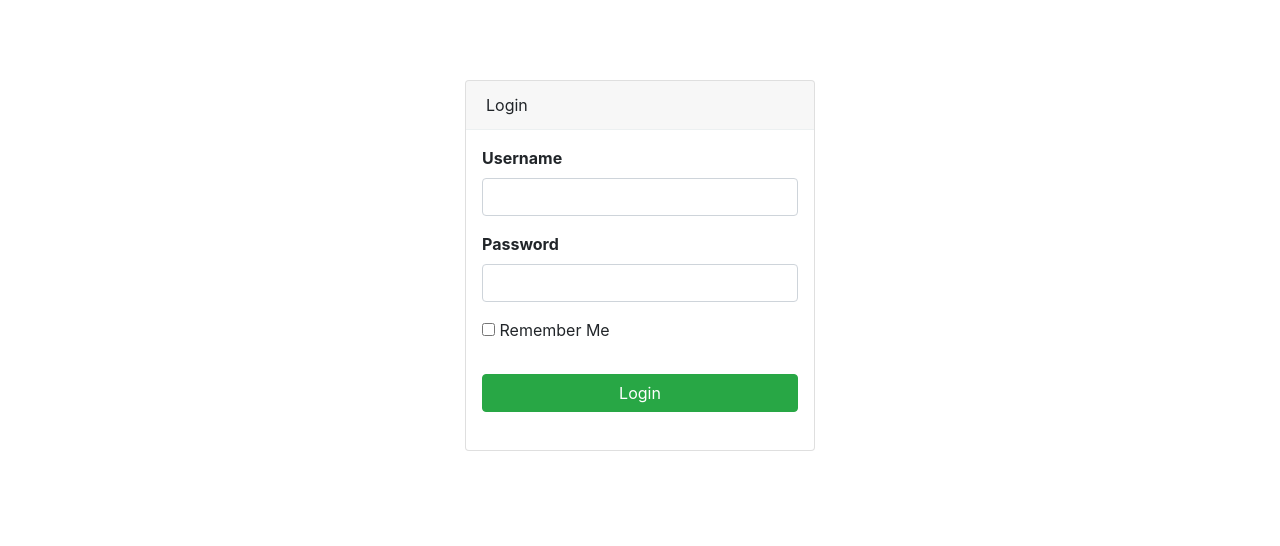
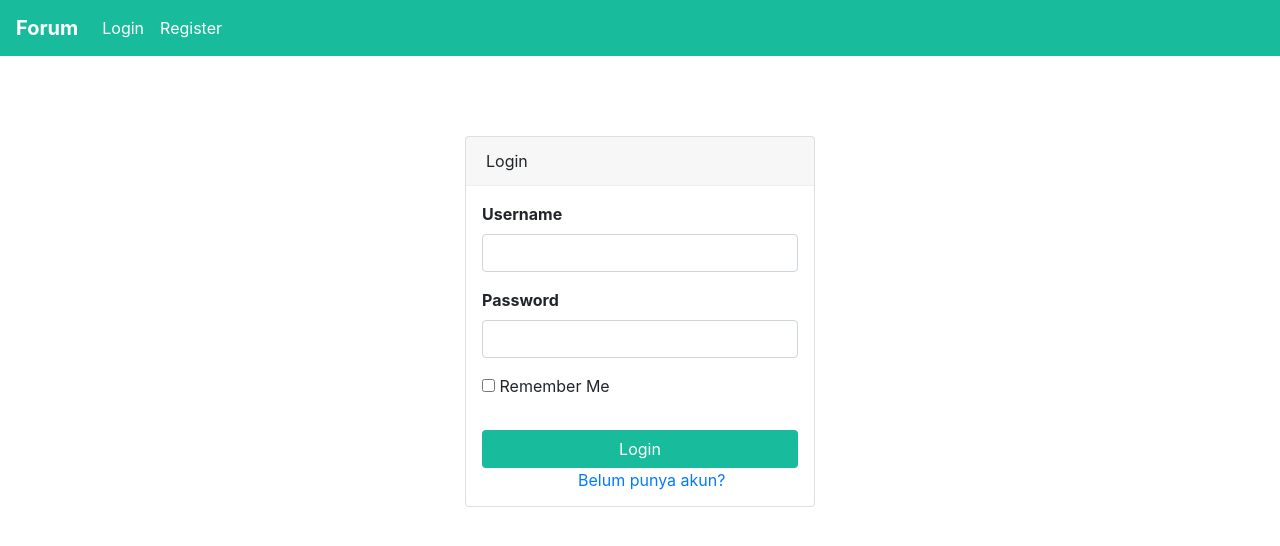
Before and after one commit to Sptandi/forumCI, a CodeIgniter app: page /forumCI/ in a window 1280 px wide. Shown: the top 546 px of the page. Run offline with CodeIgniter, Linux system fonts and the light colour scheme; some libraries are stand-ins or nearby versions.

Commit message:
tambah default controller, dan view login

```diff
--- a/application/config/routes.php
+++ b/application/config/routes.php
@@ -1,54 +1,6 @@
 <?php
 defined('BASEPATH') OR exit('No direct script access allowed');
 
-/*
-| -------------------------------------------------------------------------
-| URI ROUTING
-| -------------------------------------------------------------------------
-| This file lets you re-map URI requests to specific controller functions.
-|
-| Typically there is a one-to-one relationship between a URL string
-| and its corresponding controller class/method. The segments in a
-| URL normally follow this pattern:
-|
-|	example.com/class/method/id/
-|
-| In some instances, however, you may want to remap this relationship
-| so that a different class/function is called than the one
-| corresponding to the URL.
-|
-| Please see the user guide for complete details:
-|
-|	https://codeigniter.com/user_guide/general/routing.html
-|
-| -------------------------------------------------------------------------
-| RESERVED ROUTES
-| -------------------------------------------------------------------------
-|
-| There are three reserved routes:
-|
-|	$route['default_controller'] = 'welcome';
-|
-| This route indicates which controller class should be loaded if the
-| URI contains no data. In the above example, the "welcome" class
-| would be loaded.
-|
-|	$route['404_override'] = 'errors/page_missing';
-|
-| This route will tell the Router which controller/method to use if those
-| provided in the URL cannot be matched to a valid route.
-|
-|	$route['translate_uri_dashes'] = FALSE;
-|
-| This is not exactly a route, but allows you to automatically route
-| controller and method names that contain dashes. '-' isn't a valid
-| class or method name character, so it requires translation.
-| When you set this option to TRUE, it will replace ALL dashes in the
-| controller and method URI segments.
-|
-| Examples:	my-controller/index	-> my_controller/index
-|		my-controller/my-method	-> my_controller/my_method
-*/
-$route['default_controller'] = 'welcome';
+$route['default_controller'] = 'auth';
 $route['404_override'] = '';
 $route['translate_uri_dashes'] = FALSE;
--- /dev/null
+++ b/application/controllers/Auth.php
@@ -0,0 +1,13 @@
+<?php
+
+class Auth extends CI_Controller{
+
+	public function index(){
+		$this->load->view("Auth/templates/header");
+		$this->load->view('Auth/pages/login');
+		$this->load->view("Auth/templates/footer");
+	}
+
+}
+
+?>
--- a/application/views/Auth/pages/login.php
+++ b/application/views/Auth/pages/login.php
@@ -1,12 +1,23 @@
-<!DOCTYPE html>
-<html>
-<head>
-	<title>Login</title>
-	<meta charset="UTF-8">
-	<link rel="stylesheet" href="https://maxcdn.bootstrapcdn.com/bootstrap/4.0.0/css/bootstrap.min.css" integrity="sha384-Gn5384xqQ1aoWXA+058RXPxPg6fy4IWvTNh0E263XmFcJlSAwiGgFAW/dAiS6JXm" crossorigin="anonymous">
 	<link rel="stylesheet" type="text/css" href="<?php echo base_url('assets/style/Auth/login.css'); ?>">
 </head>
 <body>
+
+	<nav class="navbar navbar-expand-sm" style="background-color: #18BC9C;">
+		<a href="" class="navbar-brand" style="color: #fff; font-weight: bold;">Forum</a>
+		<button class="navbar-toggler" data-toggle="collapse" data-target="#menu">
+			<span class="navbar-toggler-icon"></span>
+		</button>
+		<div class="collapse navbar-collapse" id="menu">
+			<ul class="navbar-nav">
+				<li class="nav-item">
+					<a style="color: #fff;" href="" class="nav-link">Login</a>
+				</li><li class="nav-item">
+					<a style="color: #fff;" href="" class="nav-link">Register</a>
+				</li>
+			</ul>
+		</div>
+	</nav>
+
 	<div class="container">
 		<div class="row">
 			<div class="col-md-4 offset-md-4">
@@ -26,9 +37,9 @@
 							</div>
 							<input type="checkbox" name="remember_me" id="remember_me">
 							<span>Remember Me</span>
-							<input type="submit" name="submit" id="submit" class="btn btn-success btn-block" value="Login">
+							<input style="background-color: #18BC9C; color: #fff;" type="submit" name="submit" id="submit" class="btn btn-block" value="Login">
 
-							<a href="Forgot Password?"></a>
+							<a href="">Belum punya akun?</a>
 						</form>
 					</div>
 			</div>
@@ -36,7 +47,3 @@
 	</div>
 </body>
 </html>
-
-<script src="https://code.jquery.com/jquery-3.2.1.slim.min.js" integrity="sha384-KJ3o2DKtIkvYIK3UENzmM7KCkRr/rE9/Qpg6aAZGJwFDMVNA/GpGFF93hXpG5KkN" crossorigin="anonymous"></script>
-<script src="https://cdnjs.cloudflare.com/ajax/libs/popper.js/1.12.9/umd/popper.min.js" integrity="sha384-ApNbgh9B+Y1QKtv3Rn7W3mgPxhU9K/ScQsAP7hUibX39j7fakFPskvXusvfa0b4Q" crossorigin="anonymous"></script>
-<script src="https://maxcdn.bootstrapcdn.com/bootstrap/4.0.0/js/bootstrap.min.js" integrity="sha384-JZR6Spejh4U02d8jOt6vLEHfe/JQGiRRSQQxSfFWpi1MquVdAyjUar5+76PVCmYl" crossorigin="anonymous"></script>
--- a/application/views/Auth/templates/header.php
+++ b/application/views/Auth/templates/header.php
@@ -0,0 +1,6 @@
+<!DOCTYPE html>
+<html>
+<head>
+	<title>Login</title>
+	<meta charset="UTF-8">
+	<link rel="stylesheet" href="https://maxcdn.bootstrapcdn.com/bootstrap/4.0.0/css/bootstrap.min.css" integrity="sha384-Gn5384xqQ1aoWXA+058RXPxPg6fy4IWvTNh0E263XmFcJlSAwiGgFAW/dAiS6JXm" crossorigin="anonymous">
--- a/assets/style/Auth/login.css
+++ b/assets/style/Auth/login.css
@@ -3,7 +3,6 @@
 	padding: 1rem;
 
 }
-
 .container{
 	margin-top: 5rem;
 }
@@ -15,3 +14,7 @@
 input[type="submit"]{
 	margin-top: 2rem;
 }
+
+form a{
+	margin-left: 6rem;
+}
```
Also changed, not shown: application/controllers/User.php (added, +9 -0 lines), application/controllers/Admin.php (added).
